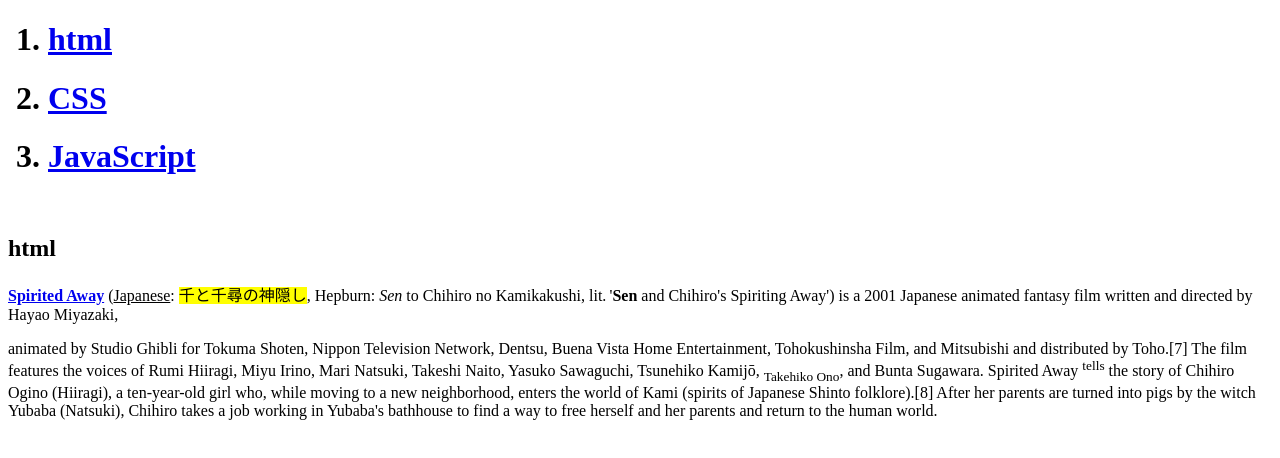
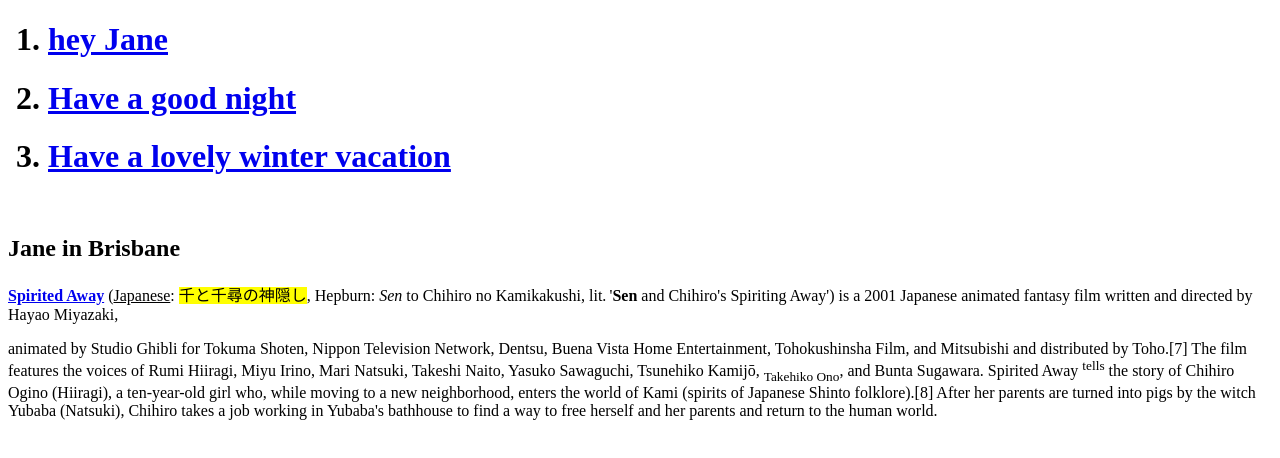
Before and after one commit to Hana-Korea/my-first-web-site, a plain HTML site: page 12.html in a window 1280 px wide. Drawn offline with Linux system fonts and the light colour scheme.

Commit message:
Add files via upload

```diff
--- a/12.html
+++ b/12.html
@@ -6,11 +6,11 @@
 </head>
 <body>
   <ol>
-    <h1><li><a href="12.html">html</a></h1></li>
-    <h1><li><a href="13.html">CSS</a></h1></li>
-    <h1><li><a href="14.html">JavaScript</a></h1></li><br>
+    <h1><li><a href="12.html">hey Jane</a></h1></li>
+    <h1><li><a href="13.html">Have a good night</a></h1></li>
+    <h1><li><a href="14.html">Have a lovely winter vacation</a></h1></li><br>
   </ol>
-  <h2>html</h2>
+  <h2>Jane in Brisbane</h2>
 <p><strong><a href="https://en.wikipedia.org/wiki/Spirited_Away" target="blank" title="Spirited Away" > Spirited Away</a></strong> (<u>Japanese</u>: <mark>千と千尋の神隠し</mark>, Hepburn: <i>Sen</i> to Chihiro no Kamikakushi, lit. '<b>Sen</b> and Chihiro's Spiriting Away') is a 2001 Japanese animated fantasy film written and directed by Hayao Miyazaki, </p>
 animated by Studio Ghibli for Tokuma Shoten, Nippon Television Network, Dentsu, Buena Vista Home Entertainment, Tohokushinsha Film, and Mitsubishi and distributed by Toho.[7] The film features the voices of Rumi Hiiragi, Miyu Irino, Mari Natsuki, Takeshi Naito, Yasuko Sawaguchi, Tsunehiko Kamijō, <sub>Takehiko Ono</sub>, and Bunta Sugawara. Spirited Away <sup>tells</sup> the story of Chihiro Ogino (Hiiragi), a ten-year-old girl who, while moving to a new neighborhood, enters the world of Kami (spirits of Japanese Shinto folklore).[8] After her parents are turned into pigs by the witch Yubaba (Natsuki), Chihiro takes a job working in Yubaba's bathhouse to find a way to free herself and her parents and return to the human world.
 </body>
```
Also changed, not shown: 13.html (+4 -4 lines), 14.html (+4 -4 lines), index.html (+3 -3 lines).
